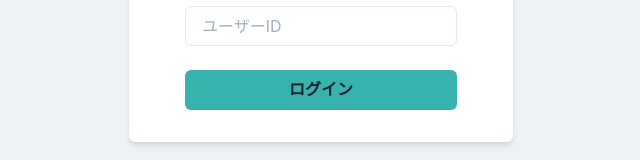
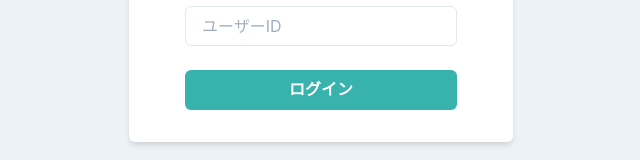
Before and after one commit to ytnd0928/user-management-app, a React (Create React App) app: page / in a window 1280 px wide. Shown: the part 377-537 px from the top of the page, without its empty margins (319-959 px from the left). Built offline with nearby package versions, Linux system fonts and the light colour scheme.

Commit message:
add-a-primaryButton-compionent add a primary button component

```diff
--- a/package.json
+++ b/package.json
@@ -10,6 +10,7 @@
     "@emotion/react": "11.4.0",
     "@emotion/styled": "11.3.0",
     "@types/react-router-dom": "5.1.7",
+    "axios": "0.21.1",
     "framer-motion": "4.1.17",
     "react": "17.0.2",
     "react-dom": "17.0.2",
--- /dev/null
+++ b/src/components/atoms/button/PrimaryButton.tsx
@@ -0,0 +1,16 @@
+import { memo, ReactNode, VFC } from "react";
+import { Button } from "@chakra-ui/react";
+import { HamburgerIcon } from "@chakra-ui/icons";
+
+type Props = {
+  children: ReactNode;
+};
+
+export const PrimaryButton: VFC<Props> = memo((props) => {
+  const { children } = props;
+  return (
+    <Button bg="teal.400" color="white" _hover={{ opacity: 0.8 }}>
+      {children}
+    </Button>
+  );
+});
--- a/src/components/pages/Login.tsx
+++ b/src/components/pages/Login.tsx
@@ -8,6 +8,7 @@ import {
   Button,
   Stack
 } from "@chakra-ui/react";
+import { PrimaryButton } from "../atoms/button/PrimaryButton";
 
 export const Login: VFC = memo(() => {
   return (
@@ -19,9 +20,7 @@ export const Login: VFC = memo(() => {
         <Divider my={4} />
         <Stack spacing={6} py={4} px={10}>
           <Input placeholder="ユーザーID" />
-          <Button bg="teal.400" color="hwite" _hover={{ opacity: 0.8 }}>
-            ログイン
-          </Button>
+          <PrimaryButton>ログイン</PrimaryButton>
         </Stack>
       </Box>
     </Flex>
```
